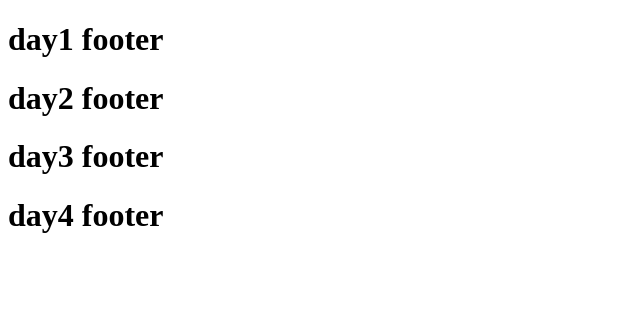
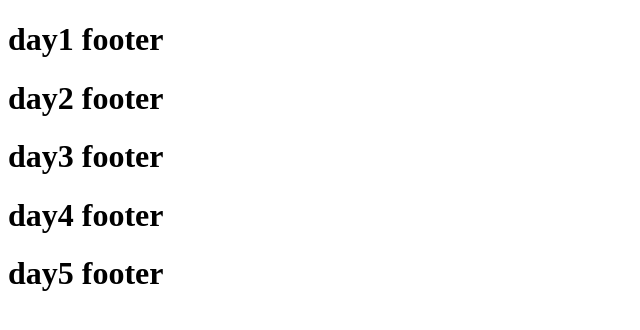
Before and after one commit to Abdurakhman00000/git-ex, a Next.js app: page /main/components/footer/Footer in a window 1280 px wide. Shown: the top 330 px of the page, without its empty margins (0-640 px from the left). Built offline with nearby package versions, Linux system fonts and the light colour scheme.

Commit message:
feat: add

```diff
--- a/src/pages/main/components/footer/Footer.tsx
+++ b/src/pages/main/components/footer/Footer.tsx
@@ -10,6 +10,7 @@ const Footer = () => {
           <h1>day2 footer</h1>
           <h1>day3 footer</h1>
           <h1>day4 footer</h1>
+          <h1>day5 footer</h1>
         </div>
       </div>
     </footer>
```
